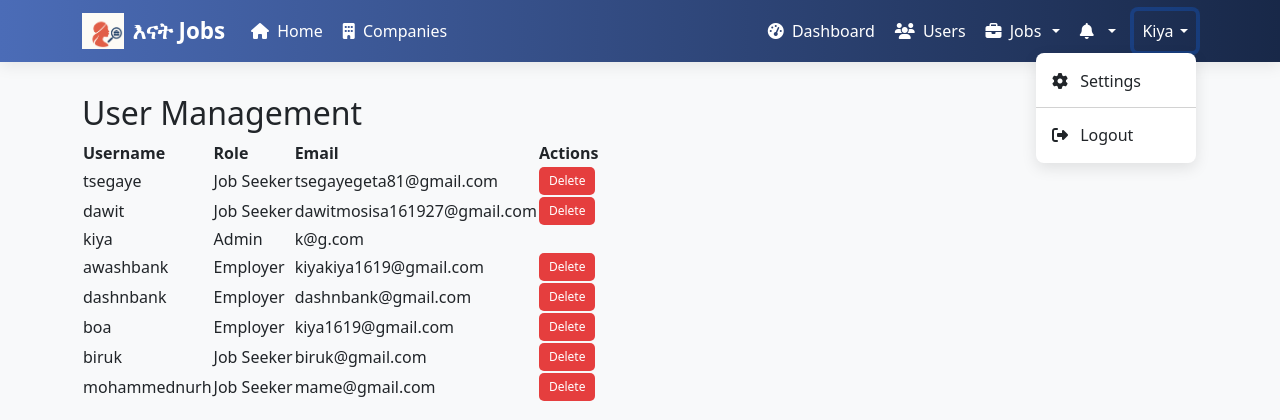
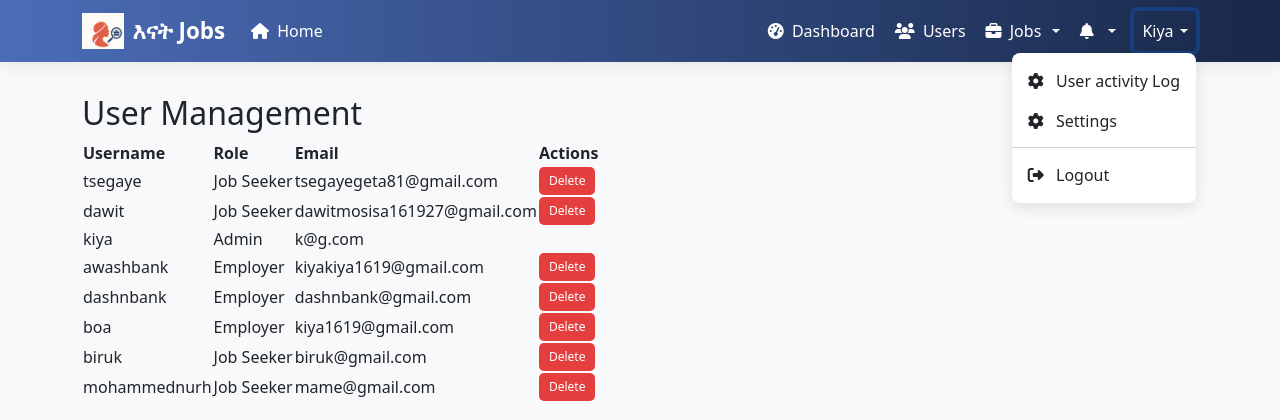
Before and after one commit to kiya1619/enatjobs, a Django app: page /userlist/ in a window 1280 px wide, after a click that opens the changed part. Shown: the top 420 px of the page. Run offline with Django 5.2, Linux system fonts and the light colour scheme; a user stored in the database is signed in; data comes from the database, SQL or seed files in the repository; both versions use the stored data as it was after the commit.

Commit message:
User activity log

```diff
--- a/job/models.py
+++ b/job/models.py
@@ -172,3 +172,11 @@ class Notification2(models.Model):
 
     def __str__(self):
         return f"{self.user.username} - {self.title}"
+class LoginActivity(models.Model):
+    user = models.ForeignKey(User, on_delete=models.CASCADE)
+    ip_address = models.GenericIPAddressField(null=True, blank=True)
+    user_agent = models.TextField(blank=True)  # optional: browser info
+    timestamp = models.DateTimeField(auto_now_add=True)
+
+    def __str__(self):
+        return f"{self.user.username} logged in at {self.timestamp}"
--- a/job/templates/seeker_base.html
+++ b/job/templates/seeker_base.html
@@ -297,6 +297,8 @@
                                     <a class="nav-link" href="{% url 'admin_dashboard' %}"><i class="fas fa-home me-1"></i> Home</a>
                                 {% elif user.is_job_seeker %}
                                     <a class="nav-link" href="{% url 'job_seeker_dashboard' %}"><i class="fas fa-home me-1"></i> Home</a>
+                                                                    <li class="nav-item d-none d-lg-block"><a class="nav-link" href="{% url 'browse_jobs' %}"><i class="fas fa-list me-1"></i> Browse Jobs</a></li>
+
                                 {% elif user.is_employer %}
                                     <a class="nav-link" href="{% url 'employer_dashboard' %}"><i class="fas fa-home me-1"></i> Home</a>
                                 {% endif %}
@@ -314,7 +316,6 @@
                         {% endif %}
 
                         <li class="nav-item">
-                            <a class="nav-link" href="{% url 'compaines' %}"><i class="fas fa-building me-1"></i> Companies</a>
                         </li>
                     </ul>
 
@@ -335,10 +336,7 @@
                                     <li><a class="dropdown-item" href="{% url 'job_applied_show_admin' %}">Job Applications</a></li>
                                 </ul>
                                 </li>
-                            {% elif user.is_job_seeker %}
-                                <li class="nav-item d-none d-lg-block"><a class="nav-link" href="{% url 'browse_jobs' %}"><i class="fas fa-list me-1"></i> Browse Jobs</a></li>
-                                <li class="nav-item"><a class="nav-link" href="{% url 'myapplications' %}"><i class="fas fa-file-alt me-1"></i> My Applications</a></li>
-                                <li class="nav-item"><a class="nav-link" href="{% url 'saved_jobs' %}"><i class="far fa-heart me-1"></i> Saved Jobs</a></li>
+
                             {% elif user.is_employer %}
                                 <li class="nav-item"><a class="nav-link" href="{% url 'post_jobs' %}"><i class="fas fa-plus-circle me-1"></i> Post Job</a></li>
                                 <li class="nav-item"><a class="nav-link" href="{% url 'view_all_applicants_employer' %}"><i class="fas fa-users me-1"></i> Applicants</a></li>                                <li class="nav-item"><a class="nav-link" href="{% url 'myjob' %}"><i class="fas fa-tasks me-1"></i> My Jobs</a></li>
@@ -409,10 +407,16 @@
                                     </li>
                                     <li><hr class="dropdown-divider d-lg-none"></li>
                                     {% if user.is_job_seeker %}
-                                        <li><a class="dropdown-item" href="{% url 'seeker_profile' %}"><i class="fas fa-user me-2"></i> Profile</a></li>
+                                    <li><a class="dropdown-item" href="{% url 'myapplications' %}"><i class="fas fa-sign-out-alt me-2"></i> My Applications</a></li>
+                                    <li><a class="dropdown-item" href="{% url 'saved_jobs' %}"><i class="fas fa-sign-out-alt me-2"></i> saved jobs</a></li>
+                                        <li><a class="dropdown-item" href="{% url 'compaines' %}"><i class="fas fa-user me-2"></i> Companies</a></li>
+                                                                                <li><a class="dropdown-item" href="{% url 'seeker_profile' %}"><i class="fas fa-user me-2"></i> Profile</a></li>
+
+
                                     {% elif user.is_employer %}
                                         <li><a class="dropdown-item" href="{% url 'company_profile' %}"><i class="fas fa-user me-2"></i> Profile</a></li>
                                     {% endif %}
+                                    <li><a class="dropdown-item" href="{% url 'user_activity'  %}"><i class="fas fa-cog me-2"></i> User activity Log</a></li>
                                     <li><a class="dropdown-item" href="#"><i class="fas fa-cog me-2"></i> Settings</a></li>
                                     <li><hr class="dropdown-divider"></li>
                                     <li><a class="dropdown-item" href="{% url 'logout' %}"><i class="fas fa-sign-out-alt me-2"></i> Logout</a></li>
--- a/job/urls.py
+++ b/job/urls.py
@@ -14,6 +14,7 @@ urlpatterns = [
     path('login/',views.user_login, name='login'),
     path('job_seeker_dashboard/',views.job_seeker_dashboard, name='job_seeker_dashboard'),
     path('recommended_jobs/',views.recommended_jobs, name='recommended_jobs'),
+    path('user_activity/',views.login_activity_view, name='user_activity'),
     path('employer_dashboard/',views.employer_dashboard, name='employer_dashboard'),
     path('userlist/',views.userlist, name='userlist'),
     path('company_profile/',views.company_profile, name='company_profile'),
--- a/job/views.py
+++ b/job/views.py
@@ -29,6 +29,7 @@ from job.skills import skills
 from django.db.models import Value, Func, F
 from django.db.models.functions import Replace, Lower
 from django.http import JsonResponse
+from .models import LoginActivity
 
 User = get_user_model()
 
@@ -1118,3 +1119,12 @@ def view_all_applicants_employer(request):
         'jobs': jobs,
     }
     return render(request, 'job/view_all_applicants_employer.html', context)
+@role_required('admin')
+def login_activity_view(request):
+    # Show recent 50 logins
+    login_activities = LoginActivity.objects.select_related('user').order_by('-timestamp')[:50]
+
+    context = {
+        'login_activities': login_activities
+    }
+    return render(request, 'job/login_activity.html', context)
```
Also changed, not shown: job/signals.py (+17 -1 lines), job/templates/job/login_activity.html (added, +51 -0 lines), db.sqlite3, job/migrations/0021_loginactivity.py (added).
